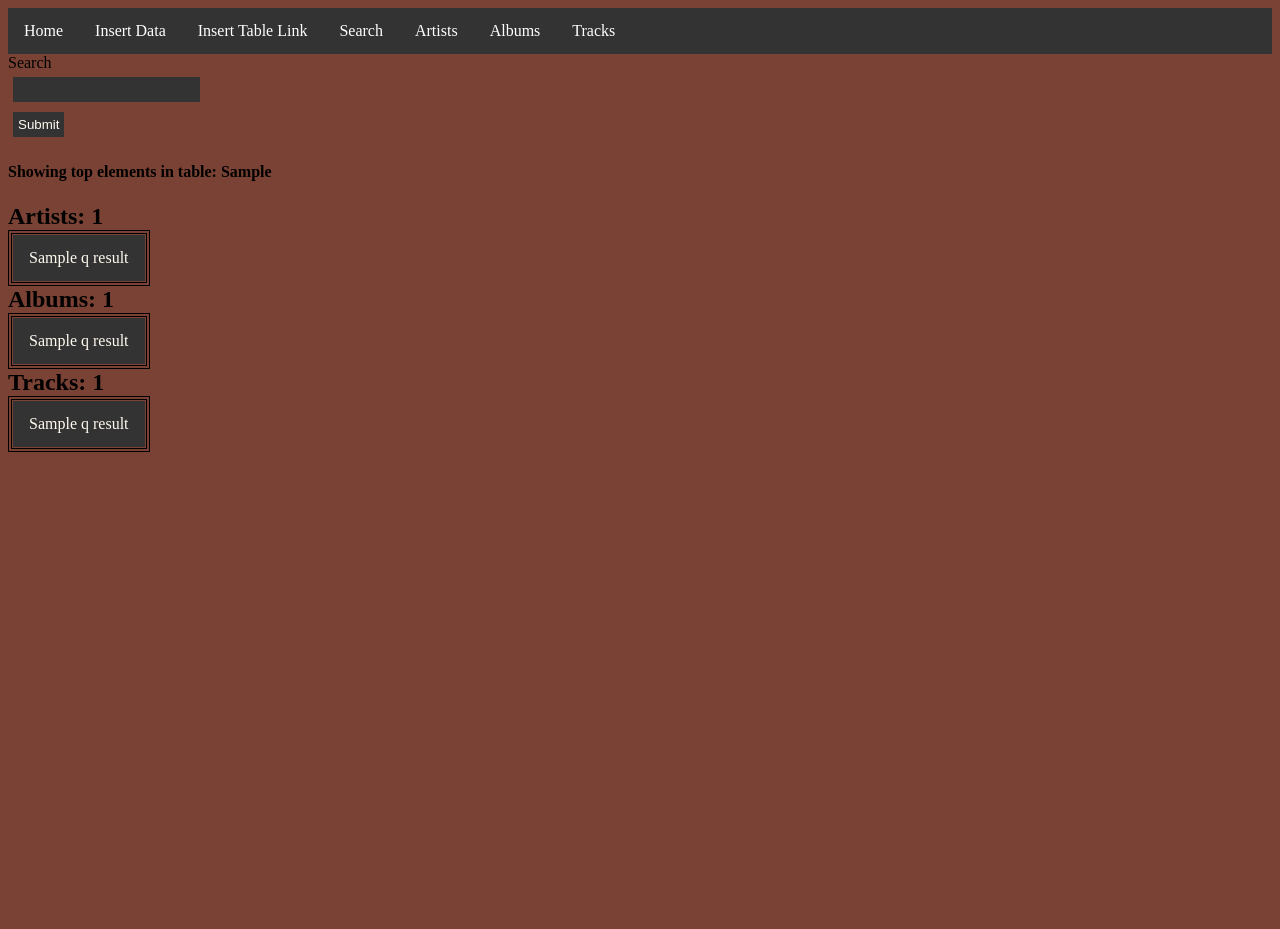
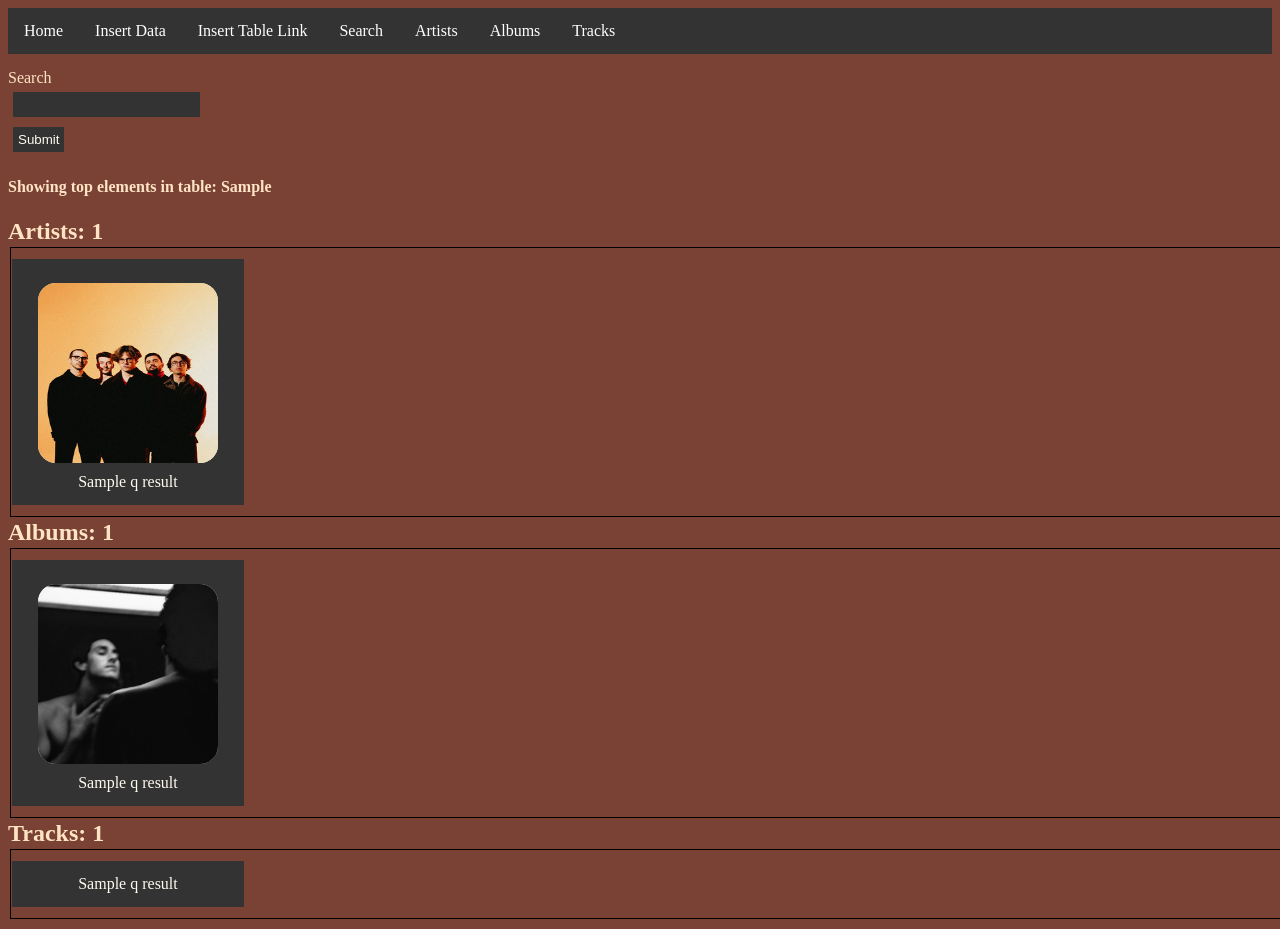
Before and after one commit to Wizard-Spellcast/DISProject, a Python web app: template WebApp/Templates/search.html in a window 1280 px wide; the page is wider, and only the part inside the window is pictured. Before the commit the page ends 452 px from the top of that part, so only its background shows below. Run offline with Jinja, Linux system fonts and the light colour scheme; the template is opened without the code that fills it: most values are stand-ins (such as "Sample title", 1, 10 or a date in 2020).

Commit message:
updated html and css to make view prettier

```diff
--- a/WebApp/Templates/image_card.html
+++ b/WebApp/Templates/image_card.html
@@ -6,9 +6,6 @@
         {% endif %}
     {% endfor %}
 
-    <img id='image_card'
-         width="100px"
-         height="100px"
-         src="{{ url_for('static', filename='image/' + img_string_full + ".jpg") }}">
+    <img class="noselect" draggable="false" id='image_card' src="{{ url_for('static', filename='image/' + img_string_full + ".jpg") }}">
 
 {% endblock %}
--- a/WebApp/Templates/search.html
+++ b/WebApp/Templates/search.html
@@ -27,22 +27,32 @@
         {% if q_result[0] %}
             <h2>Artists: {{ q_result[0]|length }}</h2>
             <table>
-                <tr>
+                <tr class="overflow_list">
                     {% for i in q_result[0] %}
                         <td>
-                            <a href="{{ url_for('Artist.artist_lookup', id=i[0]) }}"> {{ i[1] }} </a>
+                            <a class="container" id="wrapper" draggable="false" href="{{ url_for('Artist.artist_lookup', id=i[0]) }}">
+                                {% with img_string = ("artist", i[0]|string)|join("/") %}
+                                    {% include "image_card.html" with context %}
+                                {% endwith %}
+                                {{ i[1] }}
+                            </a>
                         </td>
                     {% endfor %}
                 </tr>
             </table>
         {% endif %}
         {% if q_result[1] %}
-           <h2 id="query_category">Albums: {{ q_result[1]|length }}</h2>
+            <h2>Albums: {{ q_result[1]|length }}</h2>
             <table>
-                <tr>
+                <tr class="overflow_list">
                     {% for i in q_result[1] %}
                         <td>
-                            <a href="{{ url_for('Album.album_lookup', id=i[0]) }}"> {{ i[1] }} </a>
+                            <a class="container" id="wrapper" draggable="false" href="{{ url_for('Album.album_lookup', id=i[0]) }}">
+                                {% with img_string = ("album", i[0]|string)|join("/") %}
+                                    {% include "image_card.html" with context %}
+                                {% endwith %}
+                                {{ i[1] }}
+                            </a>
                         </td>
                     {% endfor %}
                 </tr>
@@ -51,10 +61,12 @@
         {% if q_result[2] %}
            <h2>Tracks: {{ q_result[2]|length }}</h2>
             <table>
-                <tr>
+                <tr class="overflow_list">
                     {% for i in q_result[2] %}
                         <td>
-                            <a href="{{ url_for('Track.track_lookup', id=i[0]) }}"> {{ i[1] }} </a>
+                            <a class="container" id="wrapper" draggable="false" href="{{ url_for('Track.track_lookup', id=i[0]) }}">
+                                {{ i[1] }}
+                            </a>
                         </td>
                     {% endfor %}
                 </tr>
--- a/WebApp/Templates/site_wrapper.html
+++ b/WebApp/Templates/site_wrapper.html
@@ -7,8 +7,8 @@
 </head>
 
 <body>
-    <ul>
-        <li><a href="{{ url_for('Home.home')    }}">Home</a></li>
+    <ul class="header" >
+        <li><a draggable="false" href="{{ url_for('Home.home')    }}">Home</a></li>
         <li><a href="{{ url_for('Insert.insert')}}">Insert Data</a></li>
         <li><a href="{{ url_for('Linker.linker')}}">Insert Table Link</a></li>
 
--- a/WebApp/static/style.css
+++ b/WebApp/static/style.css
@@ -1,13 +1,35 @@
 body {background-color: #7a4234;}
 
-/*
-This first part is ripped from https://www.w3schools.com/css/css_navbar_horizontal.asp
- */
-ul {
+* {
+  color: bisque;
+}
+
+ul.header {
   list-style-type: none;
+  margin: 0 0 15px 0;
+  padding: 0;
+  overflow: hidden;
+  background-color: #333;
+}
+
+li.track {
+  float: left;
+  clear: left;
+  display: flex;
+  width: 90%;
   margin: 0;
+}
+
+a.track {
+  margin: 0 0 15px 0;
   padding: 0px;
-  overflow: hidden;
+  float: left;
+  clear: left;
+  display: flex;
+  width: 100%;
+  border-radius: 15px;
+  height: 75px;
+  horiz-align: center;
   background-color: #333;
 }
 
@@ -20,7 +42,6 @@ pre {
   font-size: 1em;
   margin-left: auto;
   margin-right: auto;
-  color: bisque;
 }
 
 @media screen {
@@ -32,11 +53,11 @@ pre {
 ul.list-box {
   list-style-type: none;
   margin: 0;
-  padding: 10px;
+  padding: 0px;
   overflow: hidden;
   background-color: #333;
-  border-radius: 10px;
 }
+
 
 
 li.list-box-element {
@@ -73,9 +94,6 @@ td a {
   text-overflow: ellipsis;
 }
 
-td a:hover {
-  background-color: #111;
-}
 
 input {
   margin: 5px;
@@ -103,14 +121,20 @@ img#image_card {
 }
 
 .container {
-  display: flex;
+  display: inline-block;
   flex-direction: column;
-  place-items: center;
 }
 
-a.page-topper {
-  display: inline-flex;
-  place-items: self-start;
+#wrapper {
+  width: 200px;
+  margin: 0 auto;
+  overflow: hidden;
+  float: left;
+  display: flex;
+}
+
+.page-topper {
+  display: flex;
   flex-direction: column;
   background-color: #582022;
   padding: 10px;
@@ -118,6 +142,27 @@ a.page-topper {
   margin-top: 15px;
   color: white;
   border-radius: 10px;
+  height:auto;
+  width:auto;
+}
+
+tr.overflow_list {
+  display: inline-flex;
+  overflow: scroll;
+  width: 1600px;
+  border: 1px solid black;
+  padding: 10px 0 10px 0;
+
+}
+
+a:hover {
+  background: #582022;
+}
+
+
+ul.track {
+  margin: 0;
+  padding: 0;
 }
 
 h2 {
@@ -125,11 +170,12 @@ h2 {
 }
 
 img {
-  width:100px;
-  height:100px;
   background-size: 100px;
+  aspect-ratio: 1;
   background-image:url(../static/image/404.jpg);
 }
+
+
 
 /* https://stackoverflow.com/questions/3779534/how-do-i-disable-text-selection-with-css-or-javascript */
 .noselect {
@@ -141,9 +187,3 @@ img {
             user-select: none; /* Non-prefixed version, currently
                                   supported by Chrome and Opera */
 }
-
-table, th, td {
-  display: compact;
-  color: floralwhite;
-  border: 1px solid black;
-}
```
Also changed, not shown: WebApp/Routes/Search.py (+8 -1 lines), WebApp/Templates/album.html (+11 -6 lines), WebApp/Templates/artist.html (+9 -7 lines), WebApp/Templates/track.html (+12 -10 lines), WebApp/static/image/artist/0.jpg.
